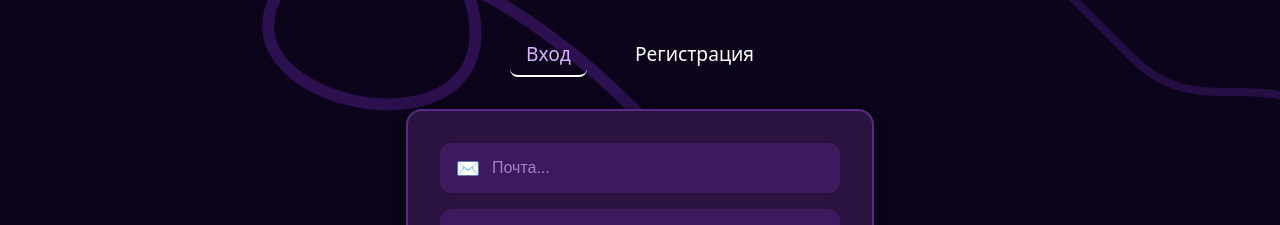
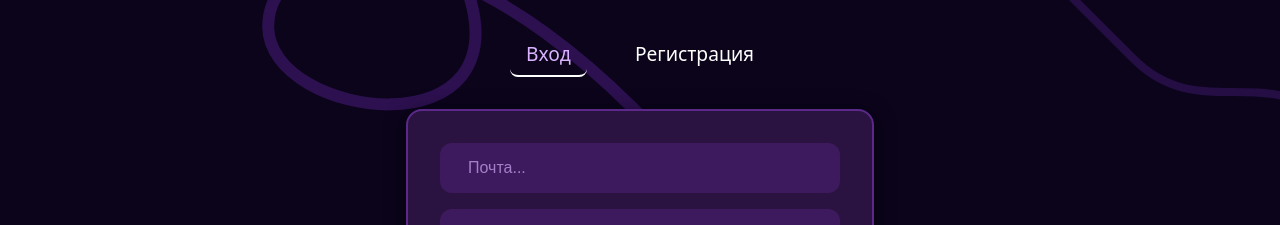
Before and after one commit to fatAcake/self_care_site, a React (Vite) app in the folder self_care_front/: page /auth in a window 1280 px wide. Shown: the top 225 px of the page. Built offline with nearby package versions, Linux system fonts and the light colour scheme; no server answers; a web font is replaced by a local one.

Commit message:
Update AuthPage.jsx

```diff
--- a/self_care_front/src/components/AuthPage.jsx
+++ b/self_care_front/src/components/AuthPage.jsx
@@ -78,7 +78,7 @@ export default function AuthPage() {
 
             <form onSubmit={handleSubmit} className="auth-form">
                 <div className="input-group">
-                    <span className="icon">✉️</span>
+                    <span className="icon"></span>
                     <input
                         name="email"
                         type="email"
```
